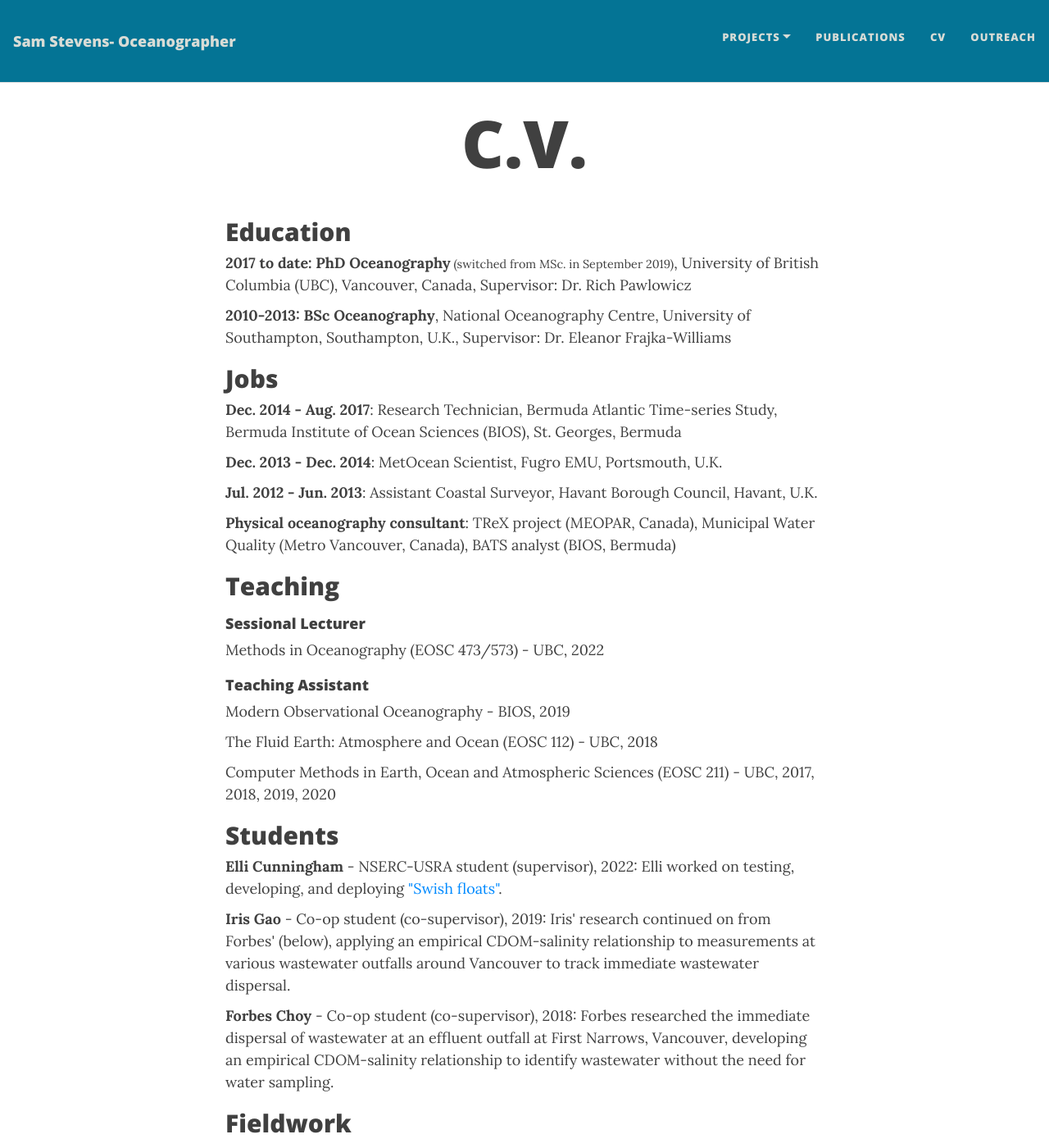
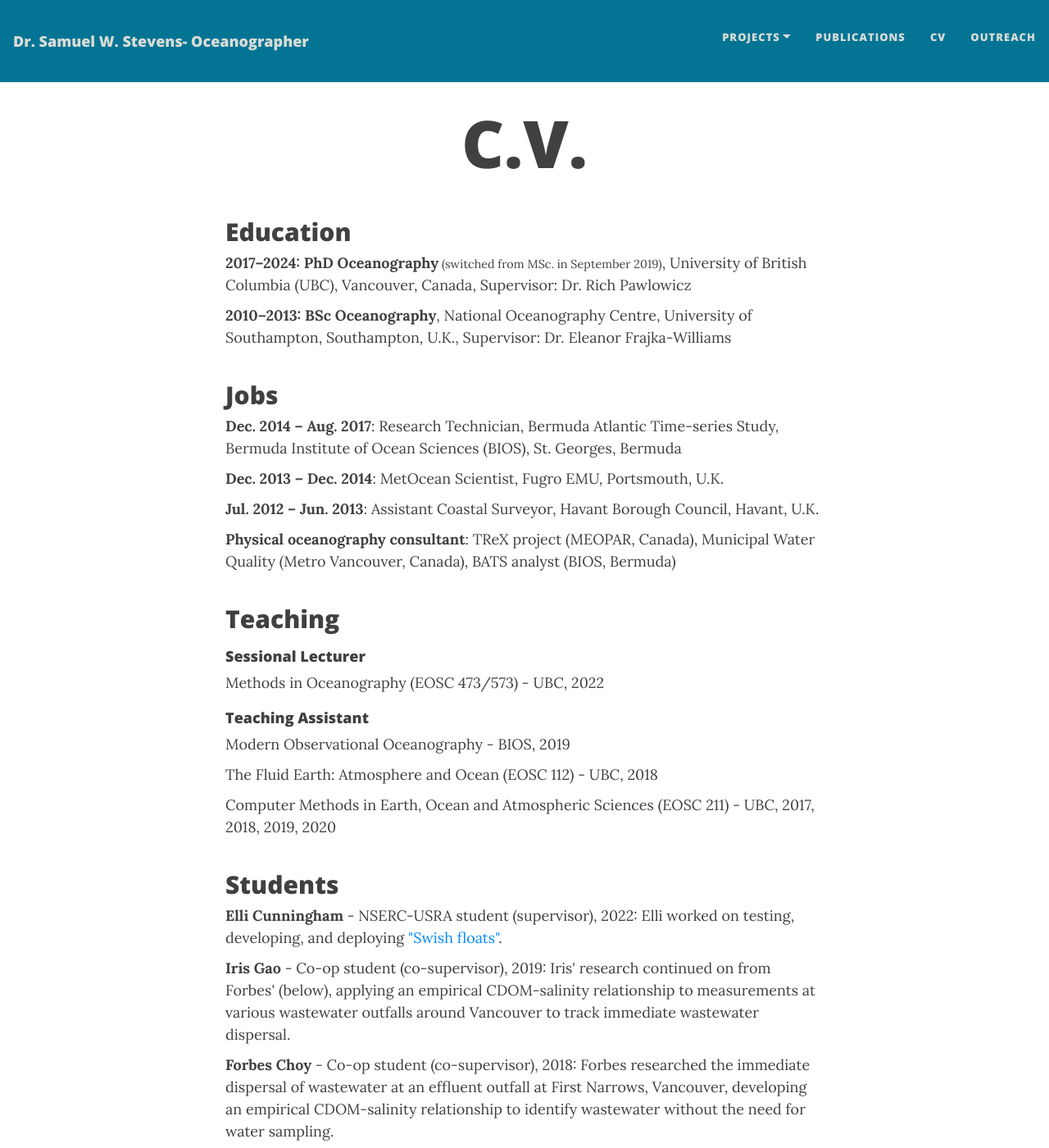
Before and after one commit to sws-ocean/sws-ocean.github.io, a Jekyll site: the page built from docs/cv.md, in a window 1280 px wide and 1400 px high. Shown: the whole window at 82% size. Built offline with Jekyll 4.4.1, drawn with Linux system fonts in a browser that asks for light colours; nearby versions of some CDN libraries; some of the changed text lies outside the part shown.

Commit message:
PhD edits

```diff
--- a/docs/_config.yml
+++ b/docs/_config.yml
@@ -10,7 +10,7 @@
 ############################
 
 # Name of website
-title: Sam Stevens- Oceanographer
+title: Dr. Samuel W. Stevens- Oceanographer
 
 # Your name to show in the footer
 author: Samuel W. Stevens
--- a/docs/cv.md
+++ b/docs/cv.md
@@ -20,7 +20,7 @@ description: Sam Stevens Oceanographer- this page outlines my curriculum vitae
 
 <style>
   section {
-    margin-bottom: 20px;
+    margin-bottom: 40px;
   }
 
   ul {
@@ -38,10 +38,10 @@ description: Sam Stevens Oceanographer- this page outlines my curriculum vitae
   <h2>Education</h2>
   <ul>
     <li>
-        <strong>2017 to date: PhD Oceanography</strong><small> (switched from MSc. in September 2019)</small>, University of British Columbia (UBC), Vancouver, Canada, Supervisor: Dr. Rich Pawlowicz
+        <strong>2017–2024: PhD Oceanography</strong><small> (switched from MSc. in September 2019)</small>, University of British Columbia (UBC), Vancouver, Canada, Supervisor: Dr. Rich Pawlowicz
     </li>
     <li>
-      <strong>2010-2013: BSc Oceanography</strong>, National Oceanography Centre, University of Southampton, Southampton, U.K., Supervisor: Dr. Eleanor Frajka-Williams
+      <strong>2010–2013: BSc Oceanography</strong>, National Oceanography Centre, University of Southampton, Southampton, U.K., Supervisor: Dr. Eleanor Frajka-Williams
     </li>
   </ul>
 </section>
@@ -49,9 +49,9 @@ description: Sam Stevens Oceanographer- this page outlines my curriculum vitae
 <section>
   <h2>Jobs</h2>
   <ul>
-    <li><strong>Dec. 2014 - Aug. 2017</strong>: Research Technician, Bermuda Atlantic Time-series Study, Bermuda Institute of Ocean Sciences (BIOS), St. Georges, Bermuda</li>
-    <li><strong>Dec. 2013 - Dec. 2014</strong>: MetOcean Scientist, Fugro EMU, Portsmouth, U.K.</li>
-    <li><strong>Jul. 2012 - Jun. 2013</strong>: Assistant Coastal Surveyor, Havant Borough Council, Havant, U.K.</li>
+    <li><strong>Dec. 2014 – Aug. 2017</strong>: Research Technician, Bermuda Atlantic Time-series Study, Bermuda Institute of Ocean Sciences (BIOS), St. Georges, Bermuda</li>
+    <li><strong>Dec. 2013 – Dec. 2014</strong>: MetOcean Scientist, Fugro EMU, Portsmouth, U.K.</li>
+    <li><strong>Jul. 2012 – Jun. 2013</strong>: Assistant Coastal Surveyor, Havant Borough Council, Havant, U.K.</li>
     <li><strong>Physical oceanography consultant</strong>: TReX project (MEOPAR, Canada), Municipal Water Quality (Metro Vancouver, Canada), BATS analyst (BIOS, Bermuda)</li>
   </ul>
 </section>
@@ -96,7 +96,7 @@ description: Sam Stevens Oceanographer- this page outlines my curriculum vitae
   <h2>Selected Awards</h2>
   <ul>
     <li>
-      <strong>Four-year fellowship, 2019-2023, UBC</strong>: The Four Year Doctoral Fellowship program provides financial support and base-level funding for outstanding domestic and international doctoral students at UBC.
+      <strong>Four–year fellowship, 2019–2023, UBC</strong>: The Four Year Doctoral Fellowship program provides financial support and base-level funding for outstanding domestic and international doctoral students at UBC.
     </li>
     <li>
       <strong>W.H. Mathews scholarship, 2020 & 2022, UBC</strong>: Department scholarship in memory of W. H. Mathews, a UBC graduate and professor who pioneered the study of subglacial eruptions and volcano-ice interactions.
@@ -111,7 +111,7 @@ description: Sam Stevens Oceanographer- this page outlines my curriculum vitae
       <strong>George L. Pickard Scholarship in Oceanography 2023</strong>: Endowed scholarship recognizing outstanding originality and promise of success in multidisciplinary areas of oceanography.
     </li>
     <li>
-      <strong>TReX Graduate Award, 2021-2022</strong>: Funding to attract and support graduate students to conduct research activities on the TReX project that will contribute to a part of the student’s doctoral thesis research.
+      <strong>TReX Graduate Award, 2021–2022</strong>: Funding to attract and support graduate students to conduct research activities on the TReX project that will contribute to a part of the student’s doctoral thesis research.
     </li>
 
   </ul>
```
